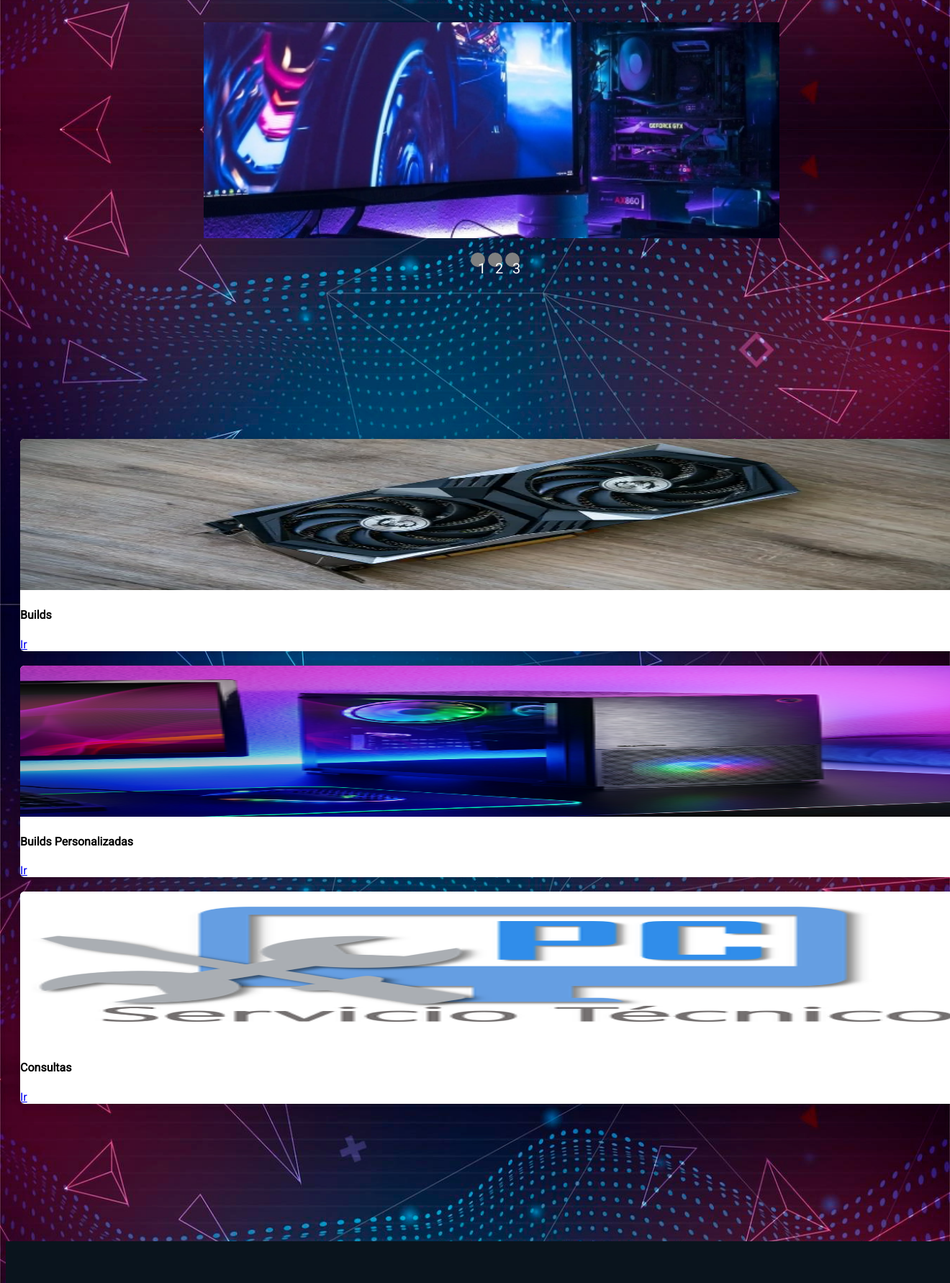
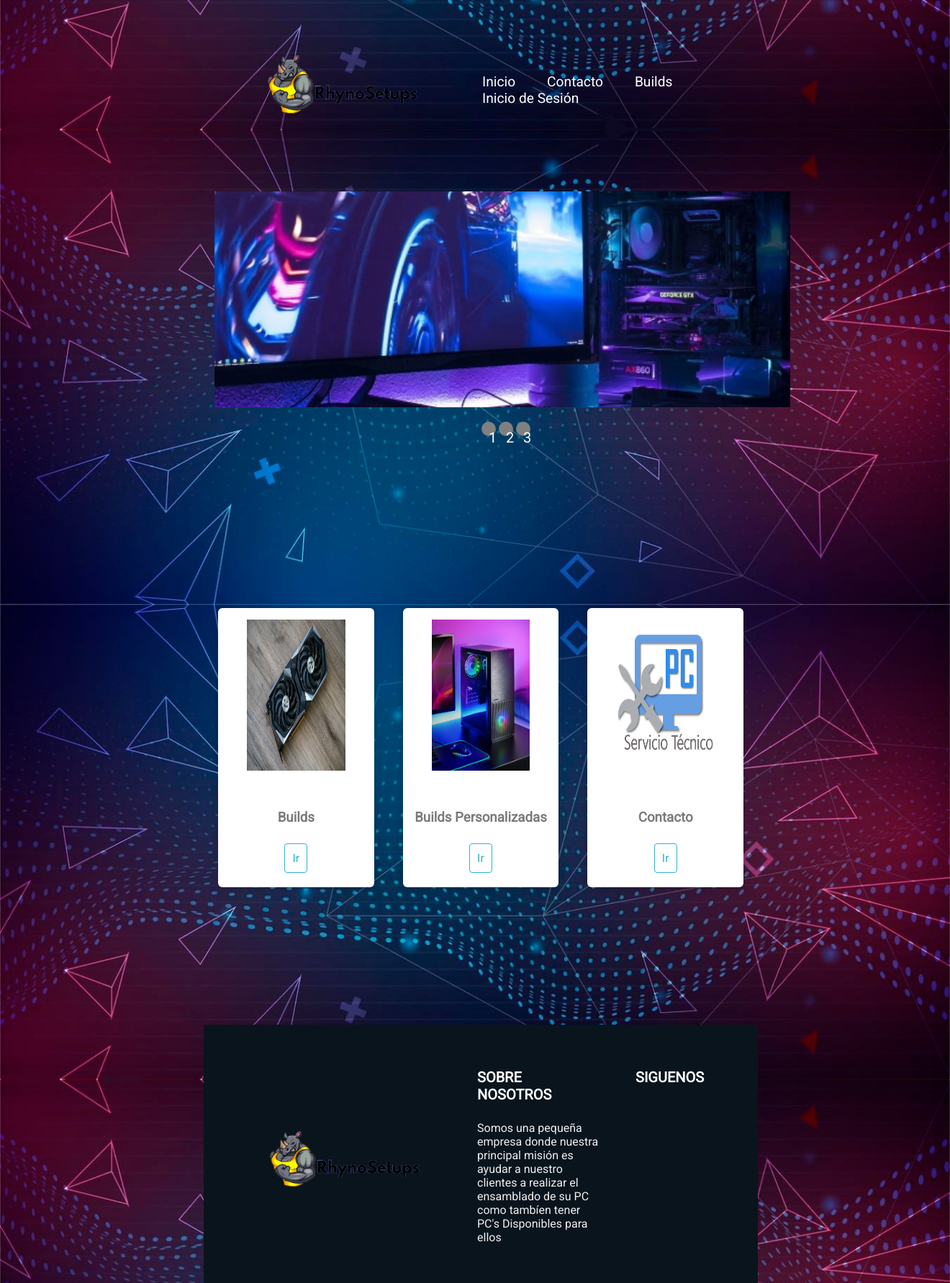
Before and after one commit to CamiloDUOC/RhynoExamen, a Django app: page / in a window 1320 px wide; the page is wider, and only the part inside the window is pictured. Shown: the part 228-2011 px from the top of that part at 72% size. Run offline with Django 4.2, Linux system fonts and the light colour scheme; some libraries are stand-ins or nearby versions.

Commit message:
Update home.html

```diff
--- a/core/templates/core/home.html
+++ b/core/templates/core/home.html
@@ -42,7 +42,168 @@
 
     <!-- CARRUSEL -->
 
-    <div class="carrusel">
+    <div class="carrusel">{% load static%}
+<!DOCTYPE html>
+<html lang="en">
+
+<head>
+    <meta charset="UTF-8">
+    <meta http-equiv="X-UA-Compatible" content="IE=edge">
+    <meta name="viewport" content="width=device-width, initial-scale=1.0">
+    <title>RhynoSetups</title>
+    <link rel="stylesheet" href="{% static 'core/css/style.css' %}">
+    <link rel="stylesheet" href="{% static 'core/css/cards.css' %}">
+    <meta name="viewport" content="width=device-width, initial-scale=1.0">
+    <link href="https://fonts.googleapis.com/css2?family=Roboto&display=swap" rel="stylesheet">
+    <script src="https://kit.fontawesome.com/eb496ab1a0.js" crossorigin="anonymous"></script>
+</head>
+
+<style>
+    body {
+        width: 100%;
+        height: 100vh;
+        background-image: url("{% static 'core/img/Fondo.jpg' %}");
+        background-size: cover;
+        background-position: center;
+        background-repeat: repeat;
+        font-family: Roboto, "sans-serif";
+    }
+</style>
+
+<main>
+
+    <body>
+        <!-- BARRA DE NAVEGACIÓN -->
+
+        <div class="naveg">
+            <div class="navbar">
+                <img src="{% static 'core/img/logo2.png' %}" class="logo" alt="Main Logo" width="250" height="150">
+                <ul>
+                    <li><a href="{% url 'home' %}">Inicio</a></li>
+                    <li><a href="{% url 'contacto' %}">Contacto</a></li>
+                    <li><a href="{% url 'builds' %}">Builds</a></li>
+                    <li><a href="{% url 'login' %}">Inicio de Sesión</a></li>
+                </ul>
+            </div>
+        </div>
+
+        <!-- CARRUSEL -->
+
+        <div class="carrusel">
+            <div class="carru">
+                <ul class="slider">
+                    <li id="slide1">
+                        <img src="{% static 'core/img/slide1.jpg' %}" width="800" height="300">
+                    </li>
+                    <li id="slide2">
+                        <img src="{% static 'core/img/slide2.jpg' %}">
+                    </li>
+                    <li id="slide3">
+                        <img src="{% static 'core/img/slide3.jpg' %}">
+                    </li>
+                </ul>
+
+                <ul class="menu">
+                    <li>
+                        <a href="#slide1">1</a>
+                    </li>
+                    <li>
+                        <a href="#slide2">2</a>
+                    </li>
+                    <li>
+                        <a href="#slide3">3</a>
+                    </li>
+
+                </ul>
+            </div>
+        </div>
+
+        <br>
+        <br>
+        <br>
+        <br>
+        <br>
+        <br>
+        <br>
+        <br>
+        <br>
+
+        <!-- CARTAS -->
+
+        <!--   Tarjetas-->
+        <div class="container-card">
+
+            <div class="card">
+                <figure>
+                    <img src="{% static 'core/img/card1.png' %}">
+                </figure>
+                <div class="contenido-card">
+                    <h3>Builds</h3>
+                    <a href="{% url 'builds' %}">Ir</a>
+                </div>
+            </div>
+            <div class="card">
+                <figure>
+                    <img src="{% static 'core/img/card2.png' %}">
+                </figure>
+                <div class="contenido-card">
+                    <h3>Builds Personalizadas</h3>
+                    <a href="#">Ir</a>
+                </div>
+            </div>
+            <div class="card">
+                <figure>
+                    <img src="{% static 'core/img/card3.png' %}">
+                </figure>
+                <div class="contenido-card">
+                    <h3>Contacto</h3>
+                    <a href="{% url 'contacto' %}">Ir</a>
+                </div>
+            </div>
+        </div>
+        <!--Fin   Tarjetas-->
+
+        <br>
+        <br>
+        <br>
+        <br>
+        <br>
+        <br>
+        <br>
+        <br>
+        <br>
+
+        <!-- FOOTER -->
+
+        <footer class="pie-pagina">
+            <div class="grupo-1">
+                <div class="box">
+                    <figure>
+                        <a href="#"><img src="{% static 'core/img/logo2.png' %}"></a>
+                    </figure>
+                </div>
+                <div class="box">
+                    <h2>SOBRE NOSOTROS</h2>
+                    <p>Somos una pequeña empresa donde nuestra principal misión es ayudar a nuestro clientes a realizar el ensamblado de su PC como tambíen tener PC's Disponibles para ellos</p>
+                </div>
+                <div class="box">
+                    <h2>SIGUENOS</h2>
+                    <div class="red-social">
+                        <div class="#" class="fa fa-facebook"></div>
+                        <div class="#" class="fa fa-instragram"></div>
+                        <div class="#" class="fa fa-twitter"></div>
+                    </div>
+                </div>
+            </div>
+            <div class="grupo-2">
+                <small>&copy; 2022 <b>RhynoSetups</b> - Todos los derechos reservados.</small>
+            </div>
+        </footer>
+</main>
+
+</body>
+
+</html>
         <div class="carru">
             <ul class="slider">
                 <li id="slide1">
```
